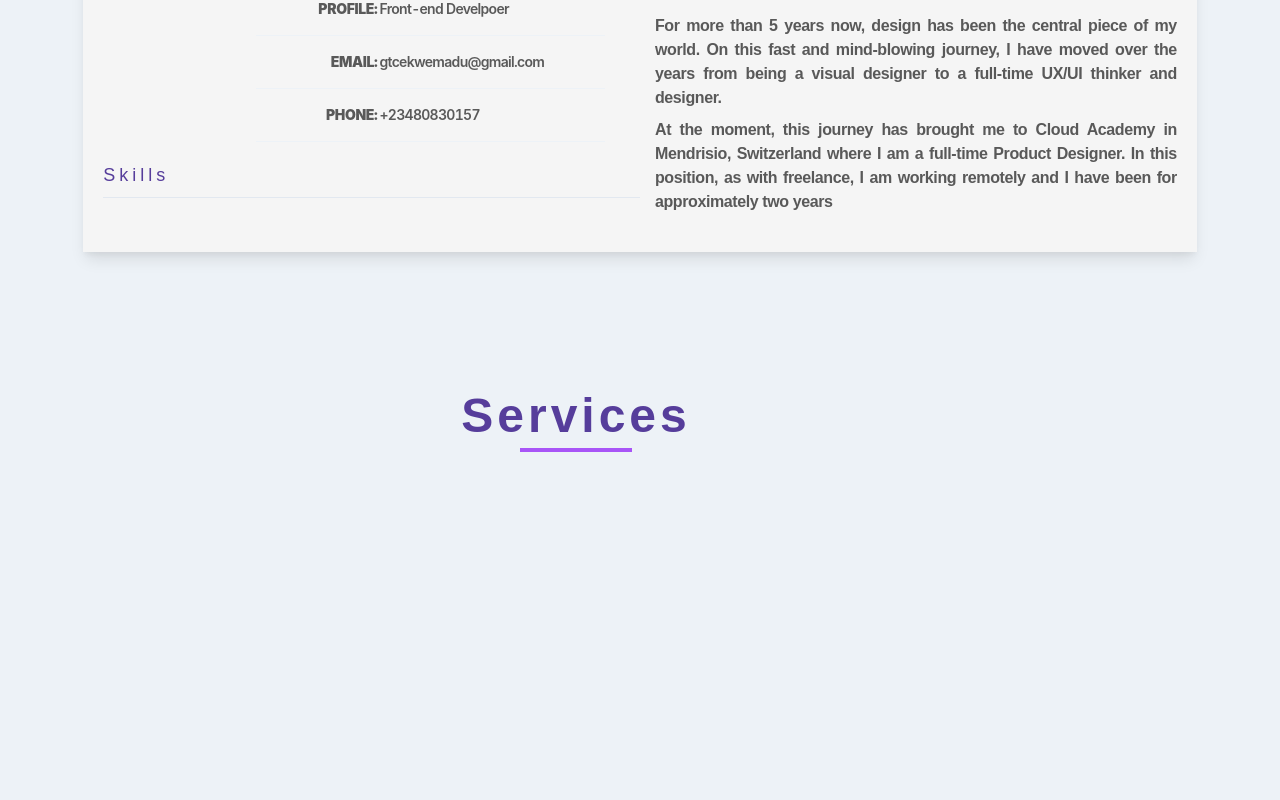
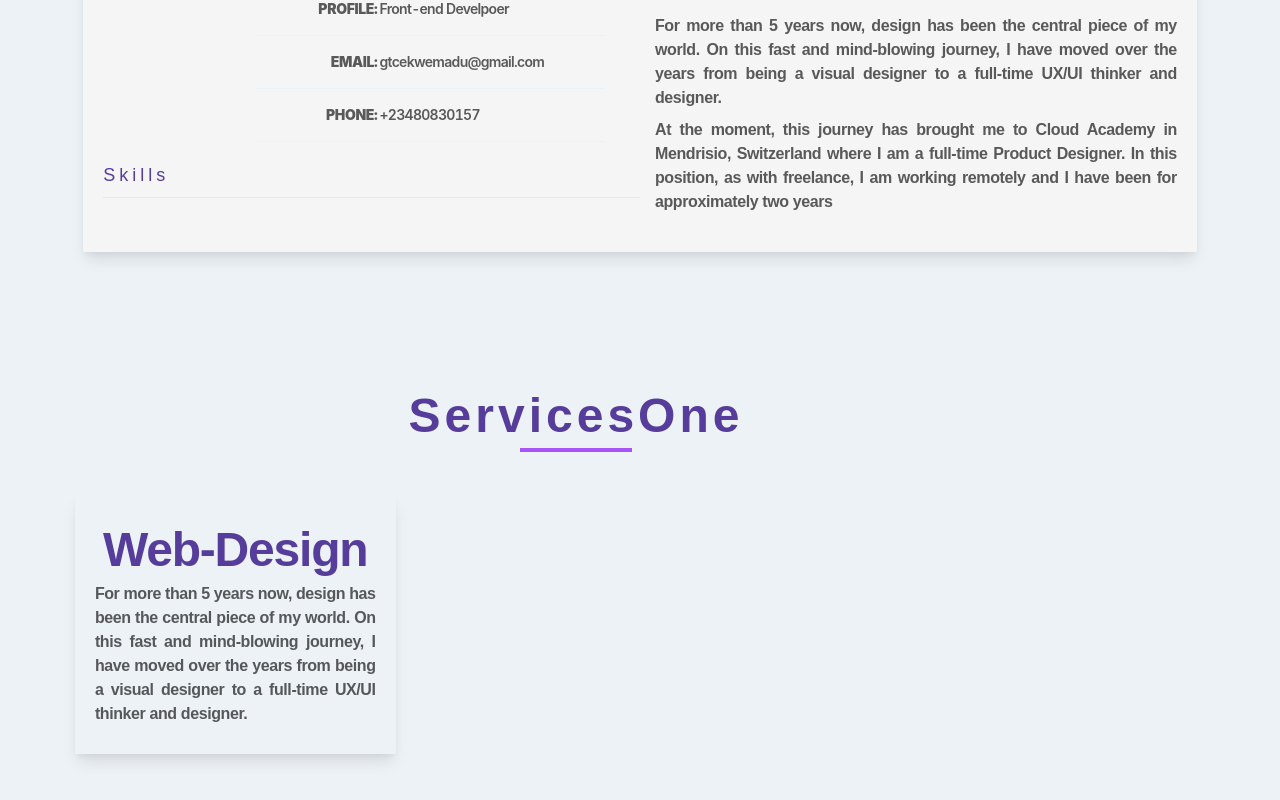
Before and after one commit to TonyBllvc/tony-portfolio-profile, a React (Create React App) app in the folder frontend/: page / in a window 1280 px wide. Shown: the part 820-1620 px from the top of the page. Before the commit the page ends 1374 px from the top, so only its background shows below. Built offline with nearby package versions, Linux system fonts and the light colour scheme.

Commit message:
8th sept

```diff
--- a/frontend/src/Layout/NavBar.jsx
+++ b/frontend/src/Layout/NavBar.jsx
@@ -21,9 +21,11 @@ const NavBar = () => {
                             {/* Logo (Writeup) */}
                             <Box width={['70%', '30%', '20%', '17%']}>
                                 <Box width='100%' flex={{ md: 'flex-start' }}>
-                                    <Text color='purple.400' fontSize='3xl' fontWeight='bold'>
+                                    <NavLink className='text-purple-700 text-4xl font-extrabold'
+                                    // color='purple.400' fontSize='3xl' fontWeight='bold'
+                                    >
                                         Tony.
-                                    </Text>
+                                    </NavLink>
                                 </Box>
                             </Box>
 
--- a/frontend/src/component/Services.jsx
+++ /dev/null
@@ -1,31 +0,0 @@
-import { Box } from '@chakra-ui/react'
-import React from 'react'
-
-const Services = () => {
-    return (
-        <>
-            <Box width='100%' my='70px'>
-                <Box width='90%'>
-                    <Box width='100%' display='flex' flexDirection='column' justifyContent='center' alignItems='center'>
-                        <Box width='100%' display='flex' flexDirection='column' justifyContent='center' alignItems='center' textAlign='center' >
-                            <h1 className=' text-3xl md:text-5xl font-semibold'>
-                                Services
-                            </h1>
-                            <hr className=' w-16 sm:w-20 md:w-28 text-purple-500 md:py-3 my-2 text-lg border-purple-500 border-t-4 flex-grow' />
-                        </Box>
-                        <Box display='flex' justifyContent='center' alignItems='center'>
-                            <Box>
-
-                                <Box>
-
-                                </Box>
-                            </Box>
-                        </Box>
-                    </Box>
-                </Box>
-            </Box>
-        </>
-    )
-}
-
-export default Services
--- /dev/null
+++ b/frontend/src/component/ServicesOne.jsx
@@ -0,0 +1,47 @@
+import { Box, Text } from '@chakra-ui/react'
+import React from 'react'
+
+const ServicesOne = () => {
+    return (
+        <>
+            <Box width='100%' my='70px'>
+                <Box width='90%'>
+                    <Box width='100%' display='flex' flexDirection='column' justifyContent='center' alignItems='center'>
+                        <Box width='100%' display='flex' flexDirection='column' justifyContent='center' alignItems='center' textAlign='center' >
+                            <h1 className=' text-3xl md:text-5xl font-semibold'>
+                                ServicesOne
+                            </h1>
+                            <hr className=' w-16 sm:w-20 md:w-28 text-purple-500 md:py-3 my-2 text-lg border-purple-500 border-t-4 flex-grow' />
+                        </Box>
+                        <Box w='100%' display='flex' justifyContent='center' alignItems='center'>
+                            <Box width={['85%', '85%', '87%', '87%']} py='10px' >
+
+                                <Box width='100%' gridArea='auto' gridGap='3' gridAutoRows='auto' gridRow='auto'>
+                                    {/* Card section */}
+                                    <Box boxShadow='lg' width={['100%', '100%', '32%', '32%']} p='20px'>
+                                        <Box width='100%'>
+                                            <Box width='100%' display='flex' flexDirection='row' justifyContent='space-around'>
+                                                <h1 className='mt-3 text-xl md:text-2xl lg:text-5xl tracking-tight font-semibold md:font-semibold'>
+                                                    Web-Design
+                                                </h1>
+                                            </Box>
+                                            <Box width='100%'>
+                                                <Text letterSpacing='tight' color='blackAlpha.700' fontWeight={['medium', 'semibold', 'semibold', 'semibold']} fontSize={['13', '13', '13', '16']} textAlign='justify' my='2'>
+                                                    For more than 5 years now, design has been the central piece of my world. On this fast and mind-blowing journey, I have moved over the years from being a visual designer to a full-time UX/UI thinker and designer.
+                                                </Text>
+                                            </Box>
+
+                                        </Box>
+                                    </Box>
+
+                                </Box>
+                            </Box>
+                        </Box>
+                    </Box>
+                </Box>
+            </Box>
+        </>
+    )
+}
+
+export default ServicesOne
--- a/frontend/src/pages/IndexPage.jsx
+++ b/frontend/src/pages/IndexPage.jsx
@@ -1,7 +1,7 @@
 import React, { useEffect } from 'react'
 import MainPage from '../component/MainPage'
 import AboutMeOne from '../component/AboutMeOne'
-import Services from '../component/Services'
+import ServicesOne from '../component/ServicesOne'
 // import '../assets/css/main.css'
 
 const IndexPage = () => {
@@ -13,7 +13,7 @@ const IndexPage = () => {
         <>
             <MainPage />
             <AboutMeOne />
-            <Services />
+            <ServicesOne />
         </>
     )
 }
```
